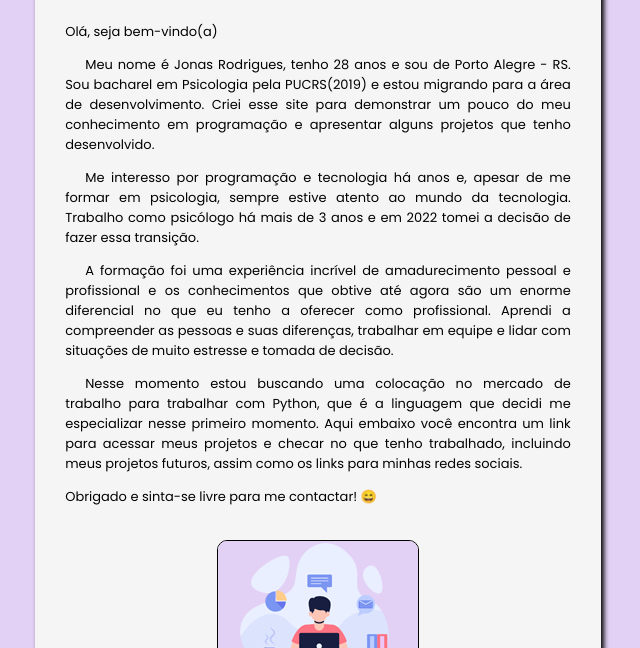
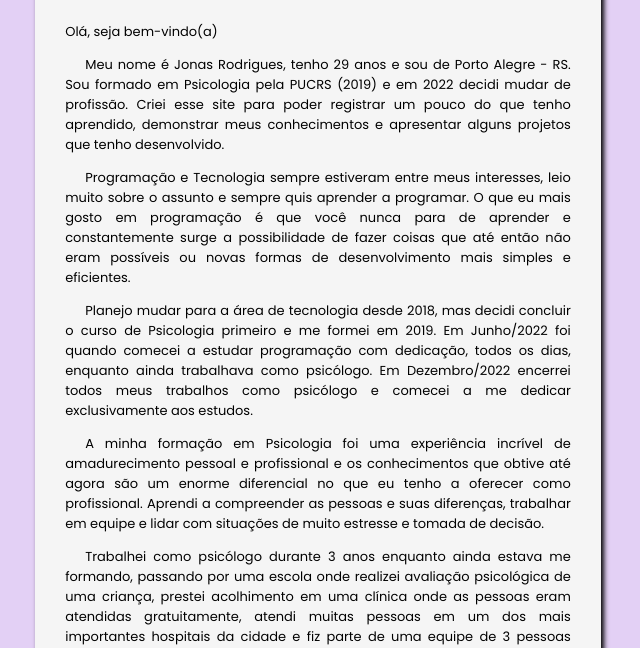
Before and after one commit to JonasRodriguesB/Meu-Site, a plain HTML site: page sobremim.html in a window 1280 px wide. Shown: the part 152-800 px from the top of the page, without its empty margins (322-962 px from the left). Drawn offline with Linux system fonts and the light colour scheme.

Commit message:
Atualização 23/02/2023
Reescrevi o texto sobre mim

```diff
--- a/sobremim.html
+++ b/sobremim.html
@@ -19,22 +19,15 @@
     <!--BLOCO CORPO-->
     <h3 id="subtitulo">SOBRE MIM</h3>
     <p>Olá, seja bem-vindo(a)</p>
-    <p class="descricao">Meu nome é Jonas Rodrigues, tenho 28 anos e sou de Porto Alegre - RS.
-        Sou bacharel em Psicologia pela PUCRS(2019) e estou migrando para a área de desenvolvimento.
-        Criei esse site para demonstrar um pouco do meu conhecimento em programação e apresentar alguns
-        projetos que tenho desenvolvido.</p>
-    <p class="descricao">Me interesso por programação e tecnologia há anos e, apesar de me formar em
-        psicologia, sempre estive atento ao mundo da tecnologia. Trabalho como psicólogo há mais de
-        3 anos e em 2022 tomei a decisão de fazer essa transição.</p>
-    <p class="descricao">A formação foi uma experiência incrível de amadurecimento pessoal e
-        profissional e os conhecimentos que obtive até agora são um enorme diferencial no que eu tenho
-        a oferecer como profissional. Aprendi a compreender as pessoas e suas diferenças, trabalhar em
-        equipe e lidar com situações de muito estresse e tomada de decisão.</p>
-    <p class="descricao">Nesse momento estou buscando uma colocação no mercado de trabalho para trabalhar
-        com Python, que é a linguagem que decidi me especializar nesse primeiro momento. Aqui embaixo você
-        encontra um link para acessar meus projetos e checar no que tenho trabalhado, incluindo meus
-        projetos futuros, assim como os links para minhas redes sociais.</p>
-    <p>Obrigado e sinta-se livre para me contactar! &#128516;</p>
+    <p class="descricao">Meu nome é Jonas Rodrigues, tenho 29 anos e sou de Porto Alegre - RS. Sou formado em Psicologia pela PUCRS (2019) e em 2022 decidi mudar de profissão. Criei esse site para poder registrar um pouco do que tenho aprendido, demonstrar meus conhecimentos e apresentar alguns projetos que tenho desenvolvido.</p>
+    <p class="descricao">Programação e Tecnologia sempre estiveram entre meus interesses, leio muito sobre o assunto e sempre quis aprender a programar. O que eu mais gosto em programação é que você nunca para de aprender e constantemente surge a possibilidade de fazer coisas que até então não eram possíveis ou novas formas de desenvolvimento mais simples e eficientes.</p>
+    <p class="descricao">Planejo mudar para a área de tecnologia desde 2018, mas decidi concluir o curso de Psicologia primeiro e me formei em 2019. Em Junho/2022 foi quando comecei a estudar programação com dedicação, todos os dias, enquanto ainda trabalhava como psicólogo. Em Dezembro/2022 encerrei todos meus trabalhos como psicólogo e comecei a me dedicar exclusivamente aos estudos.</p>
+    <p class="descricao">A minha formação em Psicologia foi uma experiência incrível de amadurecimento pessoal e profissional e os conhecimentos que obtive até agora são um enorme diferencial no que eu tenho a oferecer como profissional. Aprendi a compreender as pessoas e suas diferenças, trabalhar em equipe e lidar com situações de muito estresse e tomada de decisão.</p>
+    <p class="descricao">Trabalhei como psicólogo durante 3 anos enquanto ainda estava me formando, passando por uma escola onde realizei avaliação psicológica de uma criança, prestei acolhimento em uma clínica onde as pessoas eram atendidas gratuitamente, atendi muitas pessoas em um dos mais importantes hospitais da cidade e fiz parte de uma equipe de 3 pessoas executando o processo seletivo de uma empresa com mais de 700 funcionários. Depois, entre 2020 e 2022 trabalhei quase 2 anos como psicoterapeuta autônomo, realizando atendimentos online.</p>
+    <p class="descricao">Ter passado por todas essas experiências - e tantas outras - foi fundamental. Foram elas que me permitiram amadurecer, entender melhor quem eu sou, o que eu posso oferecer e quais são minhas limitações. Agora eu entendo melhor o que eu quero pra minha vida e que carreira eu quero construir. Me sinto mais seguro, mais responsável, mais assertivo e mais paciente.</p>
+    <p class="descricao">Procuro uma inserção no mercado de trabalho para trabalhar como desenvolvedor back-end utilizando Python, que é a linguagem que decidi me especializar nesse primeiro momento. Abaixo você encontra mais detalhes dos meus conhecimentos técnicos e das minhas habilidades, além de um link onde você pode encontrar os projetos públicos que venho trabalhando.</p>
+    <p class="descricao">Se quiser entrar em contato comigo, meus contatos encontram-se mais abaixo. Sinta-se livre para me mandar uma mensagem.</p>
+    <p>Obrigado! &#128516;</p>
     <br>
 
     <!--BLOCO BOTÃO PROJETOS-->
```
